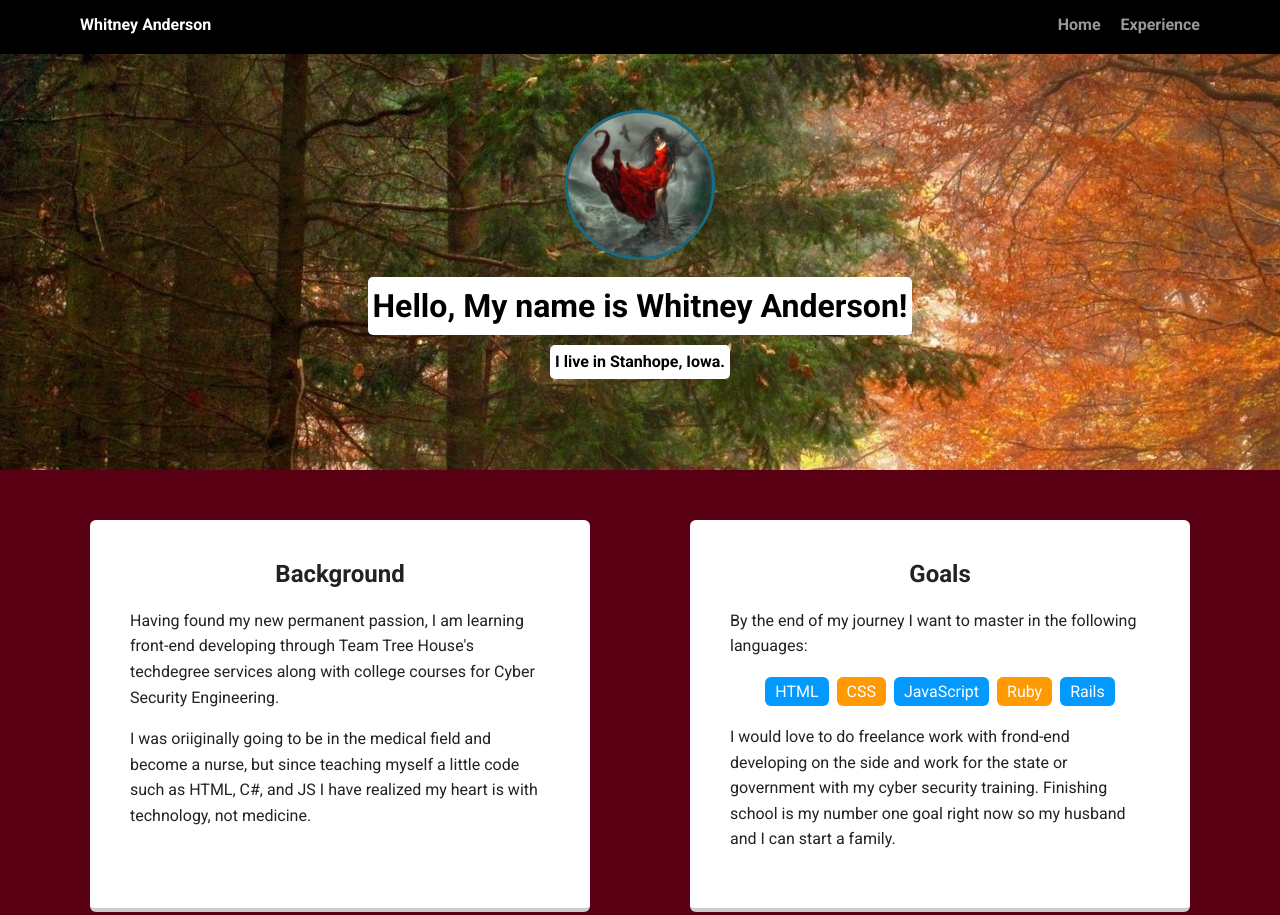
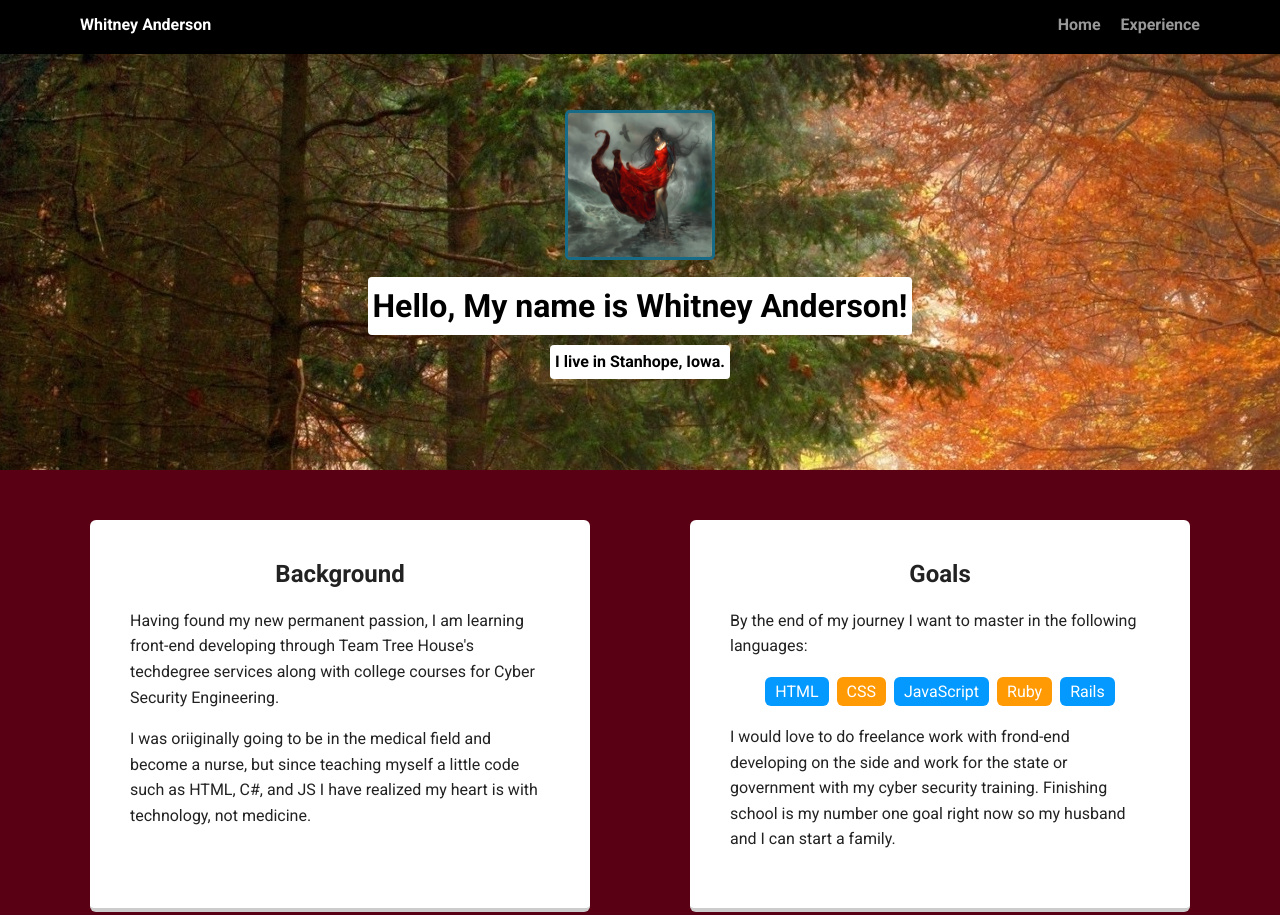
Before and after one commit to DigitalHawk7/techdegree-project-1, a plain HTML site: page index.html in a window 1280 px wide. Shown: the top 915 px of the page. Drawn offline with Linux system fonts and the light colour scheme; a web font is replaced by a local one.

Commit message:
change border-radius and color

```diff
--- a/styles.css
+++ b/styles.css
@@ -69,7 +69,7 @@ header .profile-image {
   margin-top: 50px;
   width: 150px;
   height: 150px;
-  border-radius: 50%;
+  border-radius: 5px;
   border: 3px solid #186B87;
   transition: all .5s;
 }
@@ -80,13 +80,14 @@ header .profile-image:hover {
   background-color: white;
   color: black;
   padding: 5px;
-  border-radius: 5px;
+  border-radius: 4px;
   display: table;
   margin: 10px auto;
 }
 .location {
   background-color: white;
   color: black;
+  border-radius: 4px;
 }
 .card {
   margin: 30px;
@@ -105,7 +106,7 @@ header .profile-image:hover {
   text-align:center;
 }
 .card:hover {
-  border-color: #ff99ff;
+  border-color: #1E693B;
 }
 
 ul.skills {
```
